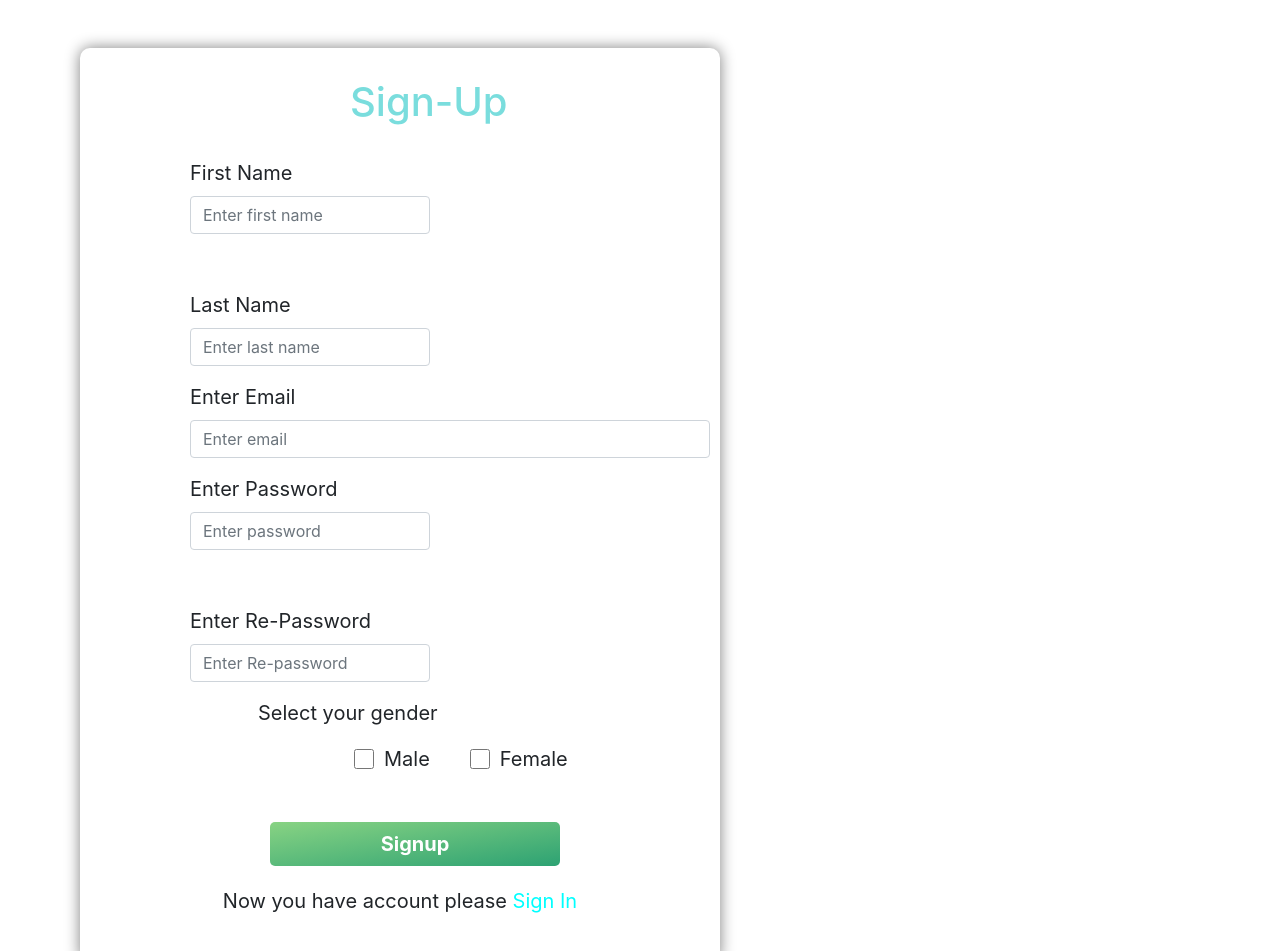
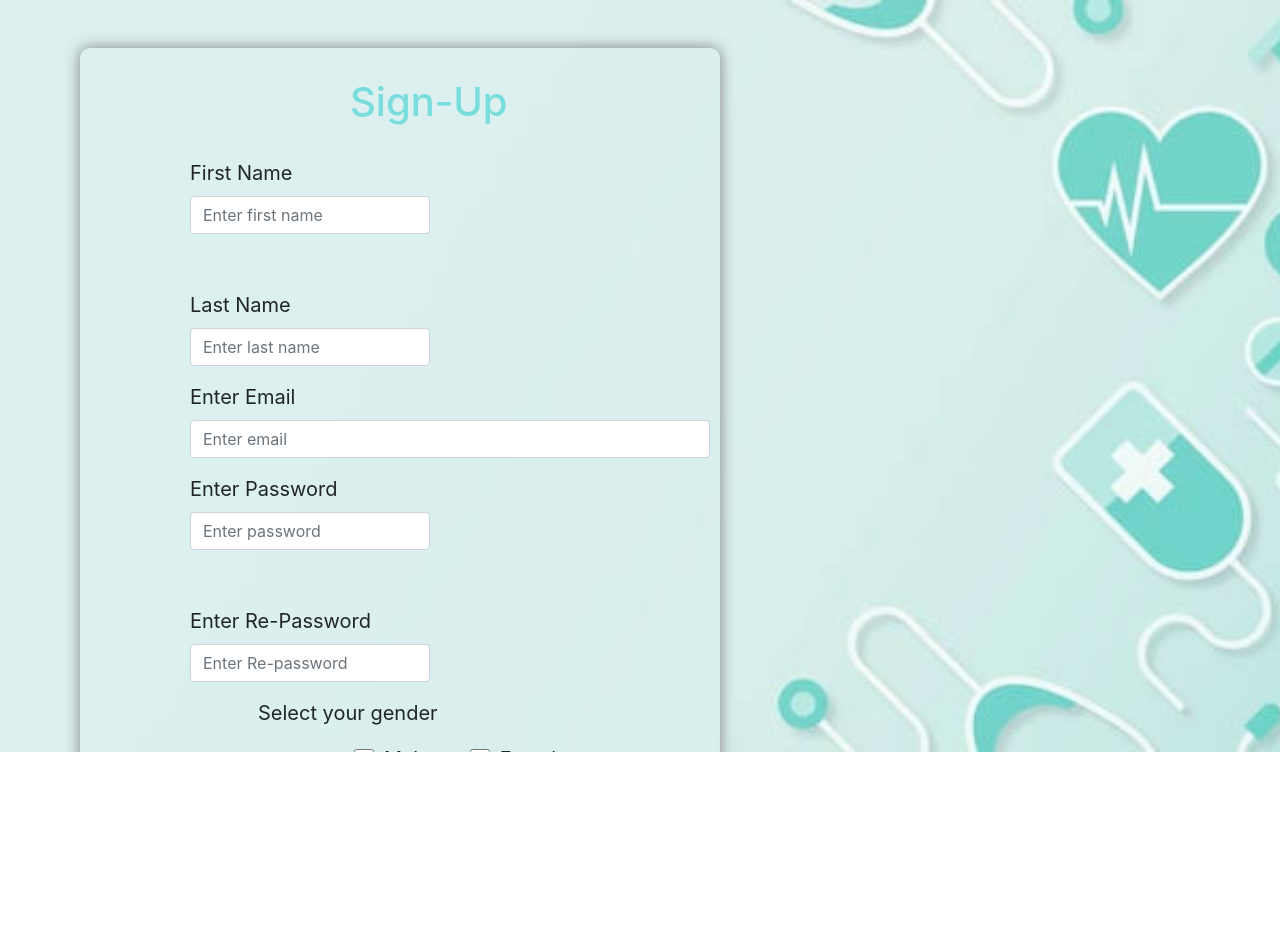
Before and after one commit to RohanPatil-dev/Health-Care-Project, a React (Create React App) app: page /signup in a window 1280 px wide. Shown: the top 951 px of the page. After the commit the page ends 800 px from the top, so only its background shows below. Built offline with nearby package versions, Linux system fonts and the light colour scheme.

Commit message:
Adding remaining images from public folder

```diff
--- a/src/Main Project/CSS/Login.css
+++ b/src/Main Project/CSS/Login.css
@@ -9,9 +9,11 @@
   }
 
   .body {
-    /* background-image: url("./Images/background.jpeg"); */
+    background-image: url("/public/Images/body/background.jpeg");
     background-repeat: no-repeat;
     background-size: cover;
+    height: 47rem;
+    overflow: hidden;
   }
 
   /* login */
@@ -48,7 +50,7 @@
   .btn_1 {
     width: 50%;
     margin-left: 11.5rem;
-    /* background-color: rgb(51, 205, 89); */
+    background-color: rgb(51, 205, 89);
     background-image: linear-gradient(
       to top left,
       rgb(45, 162, 115),
@@ -160,7 +162,7 @@
   .btn_2 {
     width: 50%;
     margin-left: 10rem;
-    /* background-color: rgb(51, 205, 89); */
+    background-color: rgb(51, 205, 89);
     background-image: linear-gradient(
       to top left,
       rgb(45, 162, 115),
@@ -226,7 +228,7 @@ width: 100%;
 
 /* home body */
 #containers {
-  /* background: url("./Images/body/main.jpeg"); */
+  background: url("/public/Images/body/main.jpeg");
   background-repeat: no-repeat;
   background-position: 0px;
   background-size: cover;
@@ -255,7 +257,7 @@ width: 100%;
 }
 
 #btn {
-  width: 300px;
+  width: 250px;
   margin-left: 5vw;
   margin-top: 3vh;
   padding: 5px;
--- a/src/Main Project/UI/login and signup/Signup.jsx
+++ b/src/Main Project/UI/login and signup/Signup.jsx
@@ -7,6 +7,7 @@ import { Link } from "react-router-dom"
 export default function Signup() {
   return (
     <>
+     <div className="body">
      <div class="container-2">
         <form>
 
@@ -64,6 +65,7 @@ export default function Signup() {
           <p id="redirect_1">Now you have account please <Link to="/">Sign In</Link></p>
         </form>
       </div>
+     </div>
     </>
   )
 }
```
Also changed, not shown: public/Images/body/background.jpeg (renamed from public/Images/background.jpeg). Lines whose indentation alone changed are shown as unchanged.
